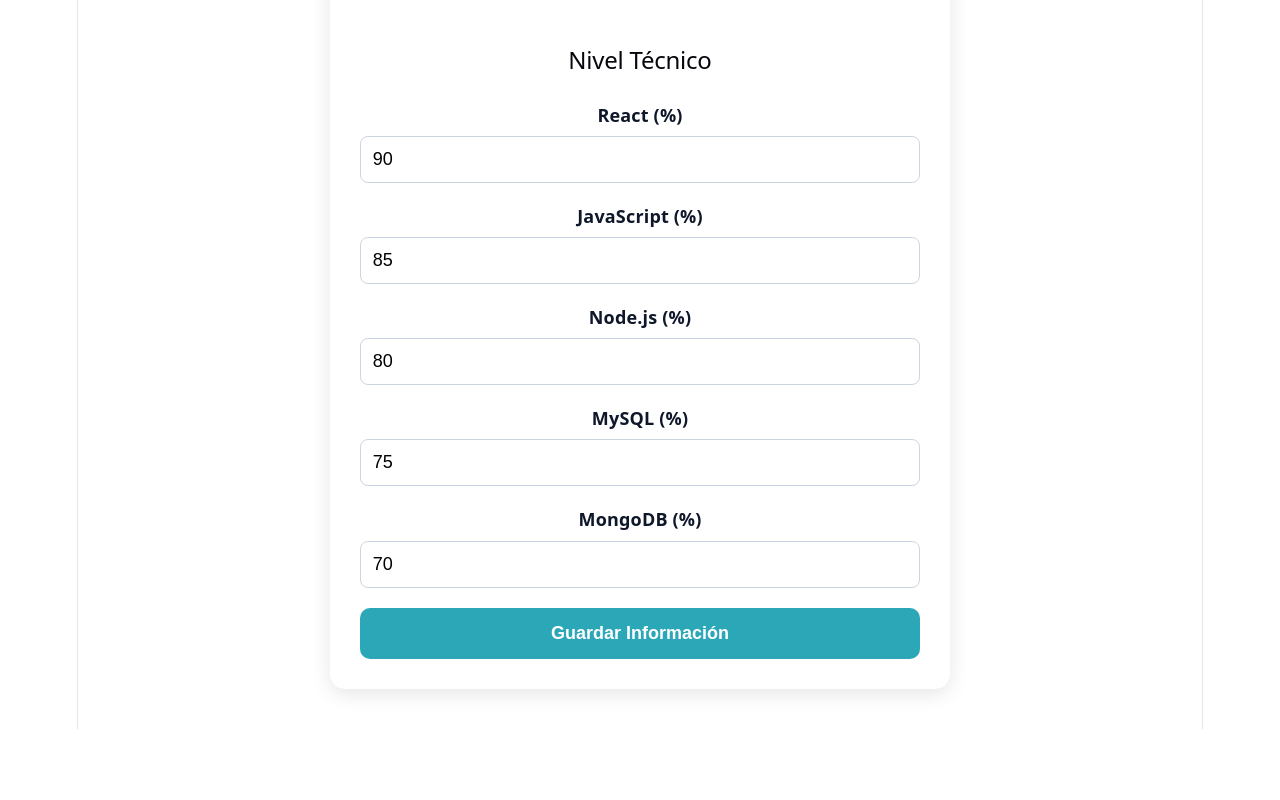
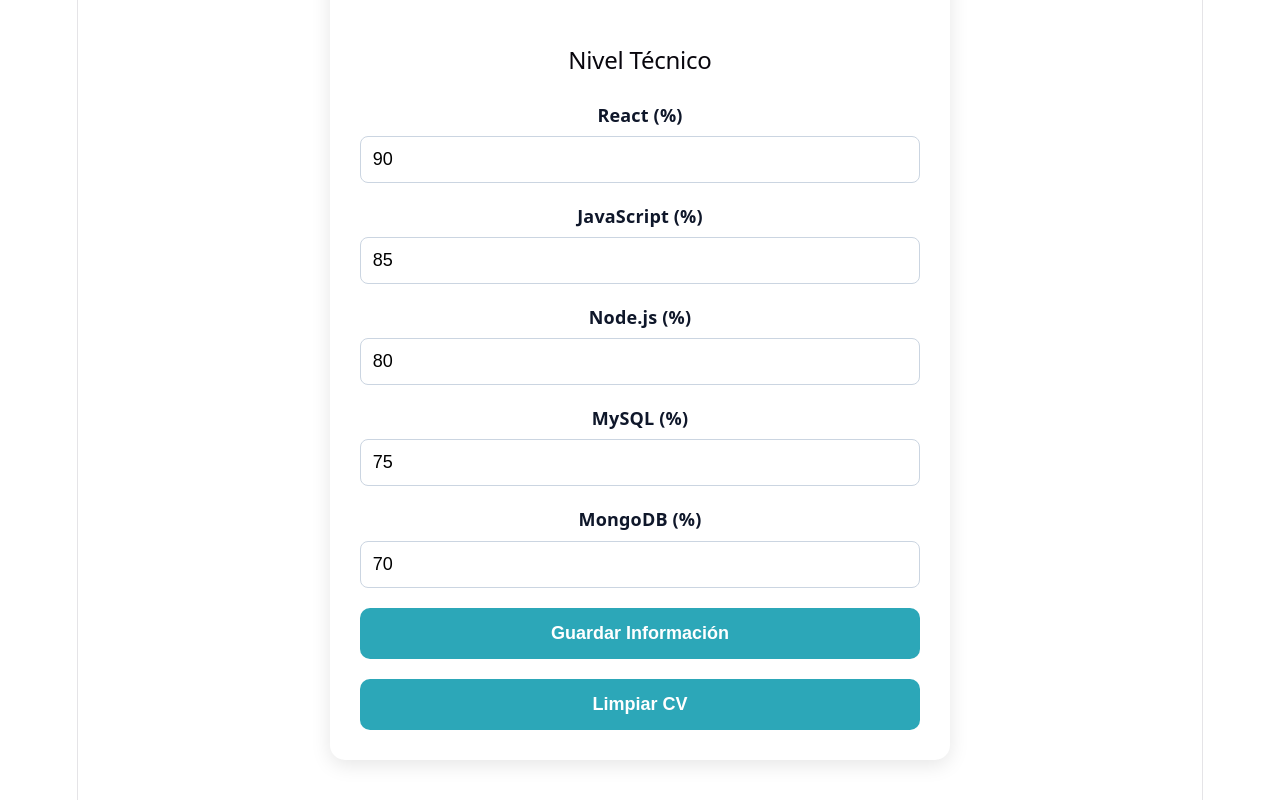
Before and after one commit to AlejandroContreras23/DevProfile, a React (Vite) app: page /editor in a window 1280 px wide. Shown: the part 1809-2609 px from the top of the page. Before the commit the page ends 2538 px from the top, so only its background shows below. Built offline with nearby package versions, Linux system fonts and the light colour scheme.

Commit message:
Detalles en la foto que ya esta centrada la palabra FOTO

```diff
--- a/src/estilos/layoutcv.css
+++ b/src/estilos/layoutcv.css
@@ -31,6 +31,16 @@
   border: 4px solid white;
 
   box-shadow: 0 4px 10px rgba(0,0,0,0.2);
+
+  display: flex;
+  justify-content: center;
+  align-items: center;
+
+  background-color: #2ca7b8;
+
+  color: white;
+  font-size: 2rem;
+  font-weight: bold;
 }
 
 .cv-photo img {
@@ -90,10 +100,6 @@
   text-align: center;
 }
 
-.cv-section p {
-  margin: 8px 0;
-}
-
 .cv-sidebar canvas {
   margin-top: 20px;
   background: white;
@@ -129,6 +135,7 @@
 }
 
 .cv-section p {
+  margin: 8px 0;
   white-space: pre-line;
 }
 
@@ -137,3 +144,21 @@
   padding: 0;
   margin: 10px 0;
 }
+
+.btn-limpiar {
+  background-color: #dc2626;
+  color: white;
+
+  border: none;
+  border-radius: 8px;
+
+  padding: 12px;
+
+  cursor: pointer;
+
+  margin-top: 10px;
+}
+
+.btn-limpiar:hover {
+  background-color: #b91c1c;
+}
--- a/src/paginas/Editor.jsx
+++ b/src/paginas/Editor.jsx
@@ -4,6 +4,33 @@ import { CVContext } from "../contexto/CVContext";
 
 function Editor() {
   const { datosCV, setDatosCV } = useContext(CVContext);
+
+const limpiarCV = () => {
+  const datosVacios = {
+    nombre: "",
+    profesion: "",
+    correo: "",
+    telefono: "",
+    perfil: "",
+    habilidades: "",
+    idiomas: "",
+    educacion: "",
+    certificaciones: "",
+    proyectos: "",
+    experiencia: "",
+    foto: "",
+
+    reactNivel: 0,
+    javascriptNivel: 0,
+    nodeNivel: 0,
+    mysqlNivel: 0,
+    mongodbNivel: 0,
+  };
+
+  setDatosCV(datosVacios);
+
+  localStorage.removeItem("datosCV");
+};
 
   return (
     <div className="editor-container">
@@ -331,6 +358,13 @@ function Editor() {
           Guardar Información
         </button>
 
+        <button type="button"
+          onClick={limpiarCV}
+        >Limpiar CV
+        </button>
+
+
+
       </form>
 
     </div>
```
